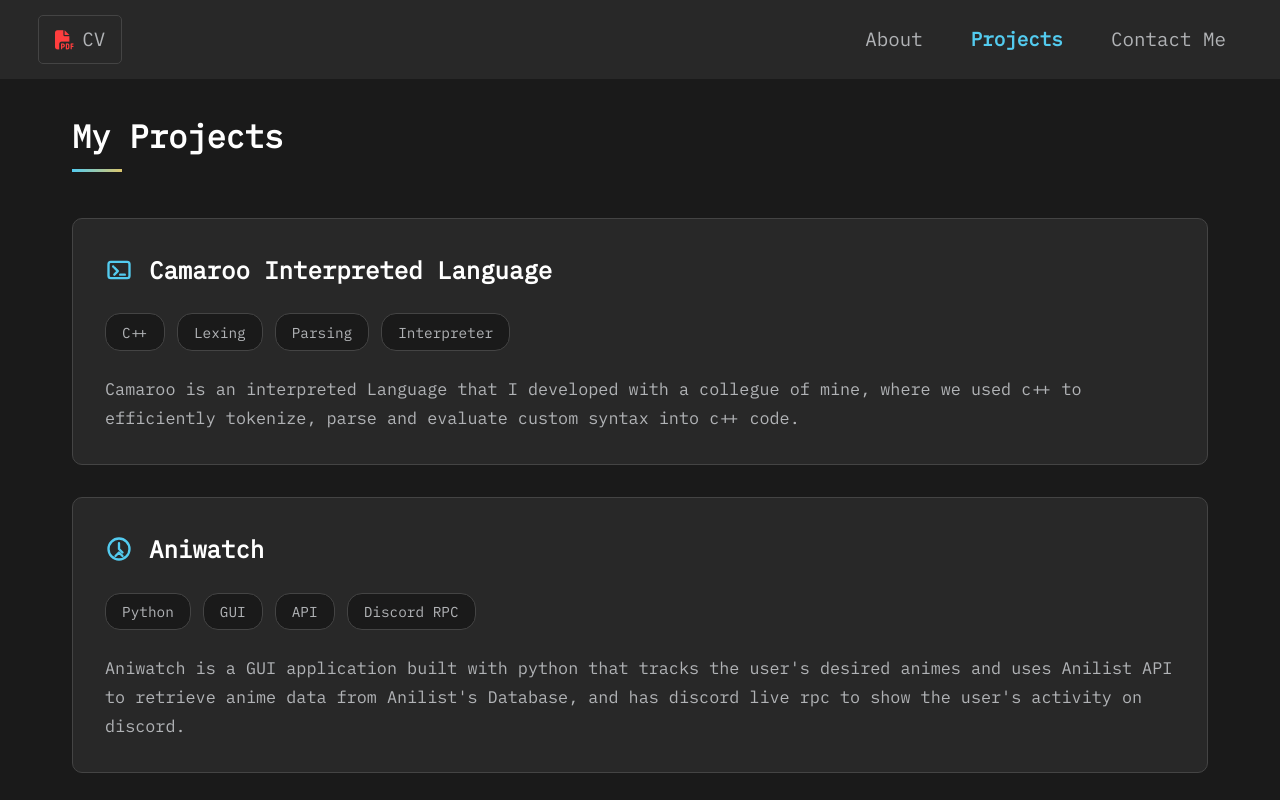
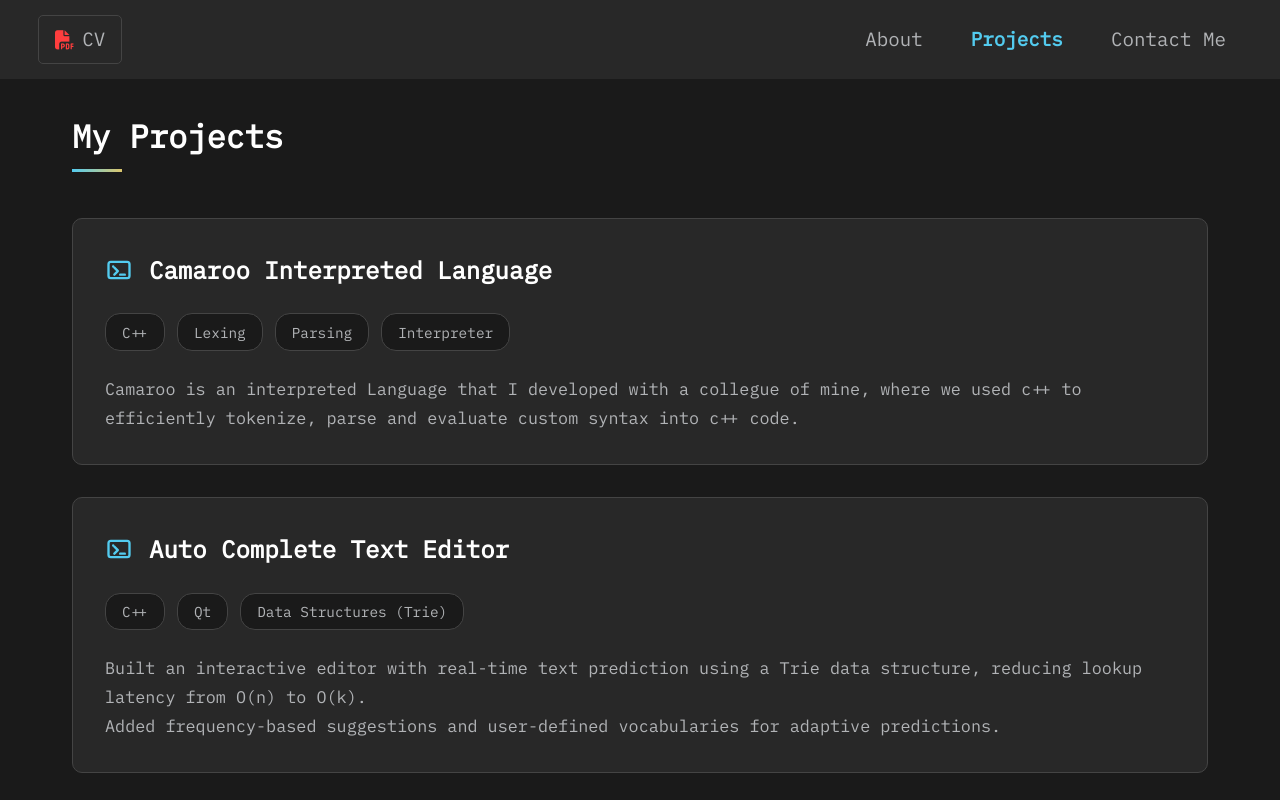
Before and after one commit to kevo-1/kevo-1.github.io, a plain HTML site: page projects.html in a window 1280 px wide. Shown: the top 800 px of the page. Drawn offline with Linux system fonts and the light colour scheme.

Commit message:
Updated skills and projects

```diff
--- a/projects.html
+++ b/projects.html
@@ -14,7 +14,7 @@
 <body>
     <nav id="navigationContainer" aria-label="Main navigation">
         <div class="nav-left">
-            <a href="assets/Kevin Hany Bastawrous.pdf" target="_blank" rel="noopener noreferrer" class="cv-button">
+            <a href="assets/Kevin Bastawrous Resume.pdf" target="_blank" rel="noopener noreferrer" class="cv-button">
                 <i class="fas fa-file-pdf"></i>
                 <span>CV</span>
             </a>
@@ -50,6 +50,29 @@
                     </div>
                     <p class="project-description">
                         Camaroo is an interpreted Language that I developed with a collegue of mine, where we used c++ to efficiently tokenize, parse and evaluate custom syntax into c++ code.
+                    </p>
+                </div>
+
+                <div class="project-card">
+                    <div class="project-header">
+                        <svg class="project-icon" viewBox="0 0 24 24" fill="none" xmlns="http://www.w3.org/2000/svg" aria-hidden="true">
+                            <title>Terminal Icon</title>
+                            <rect x="3" y="5" width="18" height="14" rx="2" stroke="currentColor" stroke-width="2"/>
+                            <path d="M8 10L11 13L8 16" stroke="currentColor" stroke-width="2" stroke-linecap="round" stroke-linejoin="round"/>
+                            <path d="M13 16H17" stroke="currentColor" stroke-width="2" stroke-linecap="round"/>
+                            <path d="M7 9L7 9.01" stroke="currentColor" stroke-width="2" stroke-linecap="round"/>
+                        </svg>
+                        <a href="https://github.com/kevo-1/AutoComplete" target="_blank" class="project-title">Auto Complete Text Editor</a>
+                    </div>
+                    <div class="project-tech">
+                        <span class="tech-tag">C++</span>
+                        <span class="tech-tag">Qt</span>
+                        <span class="tech-tag">Data Structures (Trie)</span>
+                    </div>
+                    <p class="project-description">
+                        Built an interactive editor with real-time text prediction using a Trie data structure, reducing lookup latency from O(n) to O(k).
+                        <br>
+                        Added frequency-based suggestions and user-defined vocabularies for adaptive predictions.
                     </p>
                 </div>
 
```
Also changed, not shown: index.html (+12 -6 lines), assets/senku.png (added), 2 other files.
